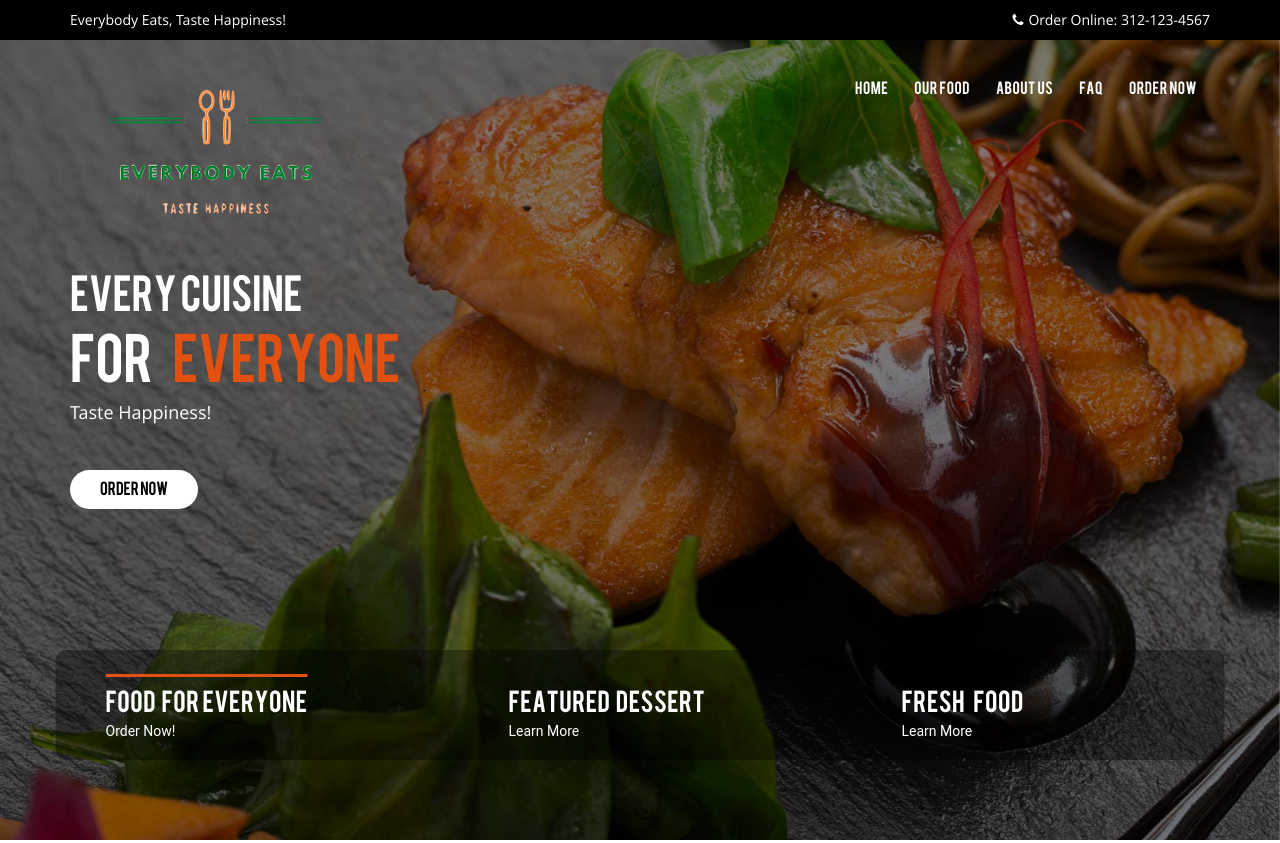
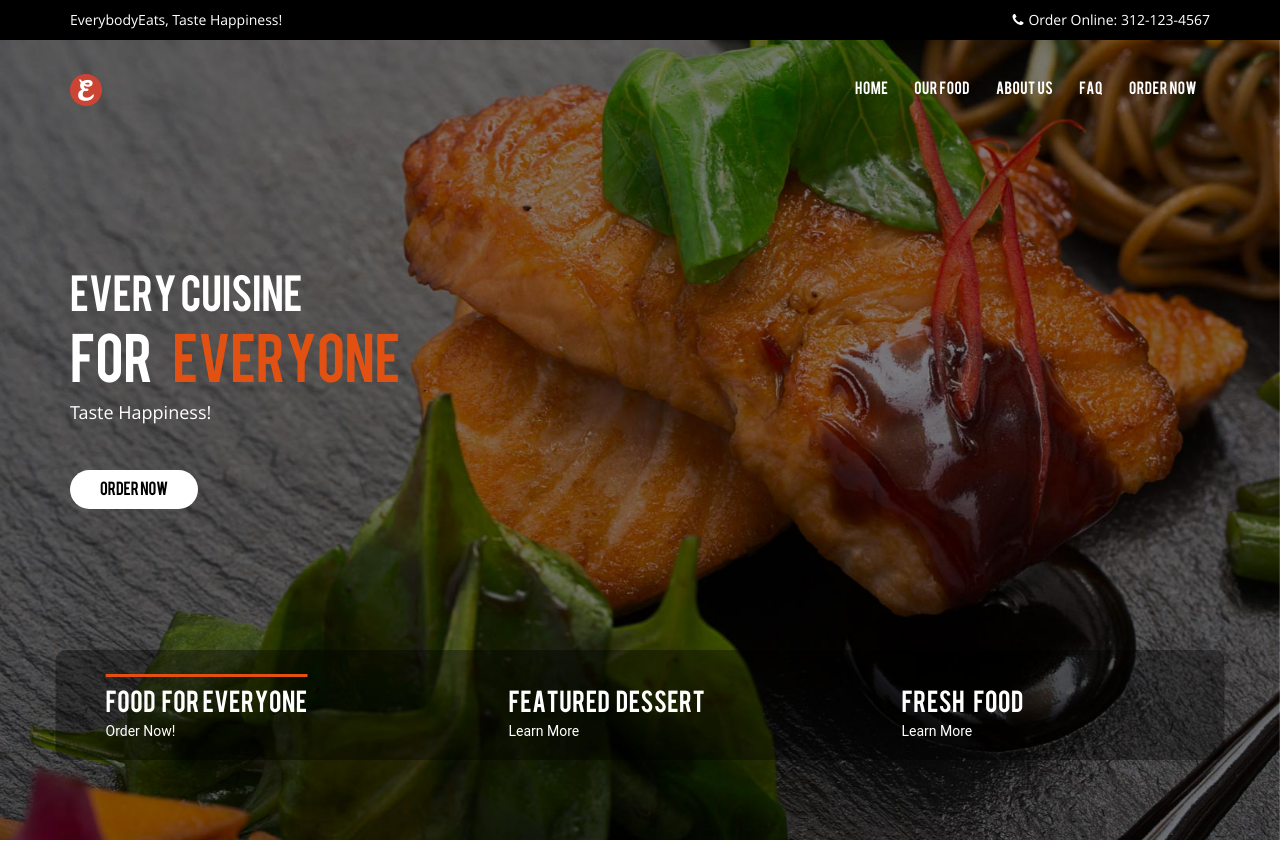
Before and after one commit to jricarte/everybody-eats, a plain HTML site: page index.html in a window 1280 px wide. Shown: the top 843 px of the page. Drawn offline with Linux system fonts and the light colour scheme; files whose address does not match are found by name.

Commit message:
removed old logo & replaced with more simple alternative

```diff
--- a/index.html
+++ b/index.html
@@ -17,7 +17,7 @@
 <link rel="stylesheet" type="text/css" href="css/zerogrid.css">
 <link rel="stylesheet" type="text/css" href="css/style.css">
 <link rel="stylesheet" type="text/css" href="css/loader.css">
-<link rel="shortcut icon" href="images/favicon.png">
+<link rel="shortcut icon" href="images/favicon-32x32.png">
 
 <!--[if lt IE 9]>
     <script src="https://oss.maxcdn.com/html5shiv/3.7.2/html5shiv.min.js"></script>
@@ -41,7 +41,7 @@
   <div class="container">
     <div class="row">
       <div class="col-md-12">
-        <p class="pull-left hidden-xs">Everybody Eats, Taste Happiness!</p>
+        <p class="pull-left hidden-xs">EverybodyEats, Taste Happiness!</p>
         <p class="pull-right"><i class="fa fa-phone"></i>Order Online: 312-123-4567</p>
       </div>
     </div>
@@ -59,7 +59,7 @@
             <button type="button" class="navbar-toggle collapsed" data-toggle="collapse" data-target="#fixed-collapse-navbar" aria-expanded="false">
             <span class="icon-bar top-bar"></span> <span class="icon-bar middle-bar"></span> <span class="icon-bar bottom-bar"></span>
             </button>
-           <a class="navbar-brand" href="index.html"><img src="images/Black with Utensils Icon Restaurant Logo.png" alt="logo" class="img-responsive"></a>
+           <a class="navbar-brand" href="index.html"><img src="images/favicon-32x32.png" alt="logo" class="img-responsive"></a>
          </div>
 
             <div id="fixed-collapse-navbar" class="navbar-collapse collapse navbar-right">
```
Also changed, not shown: images/favicon-32x32.png (added), 1 other file.
